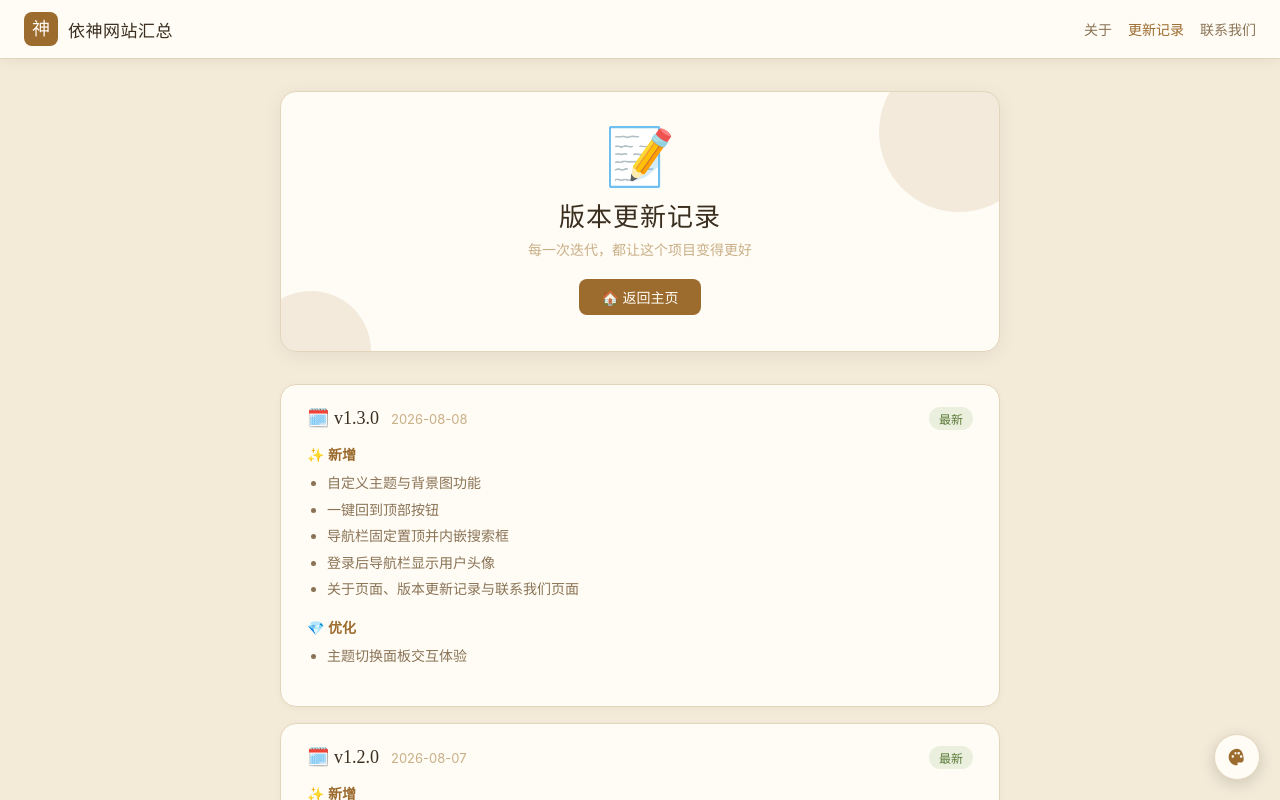
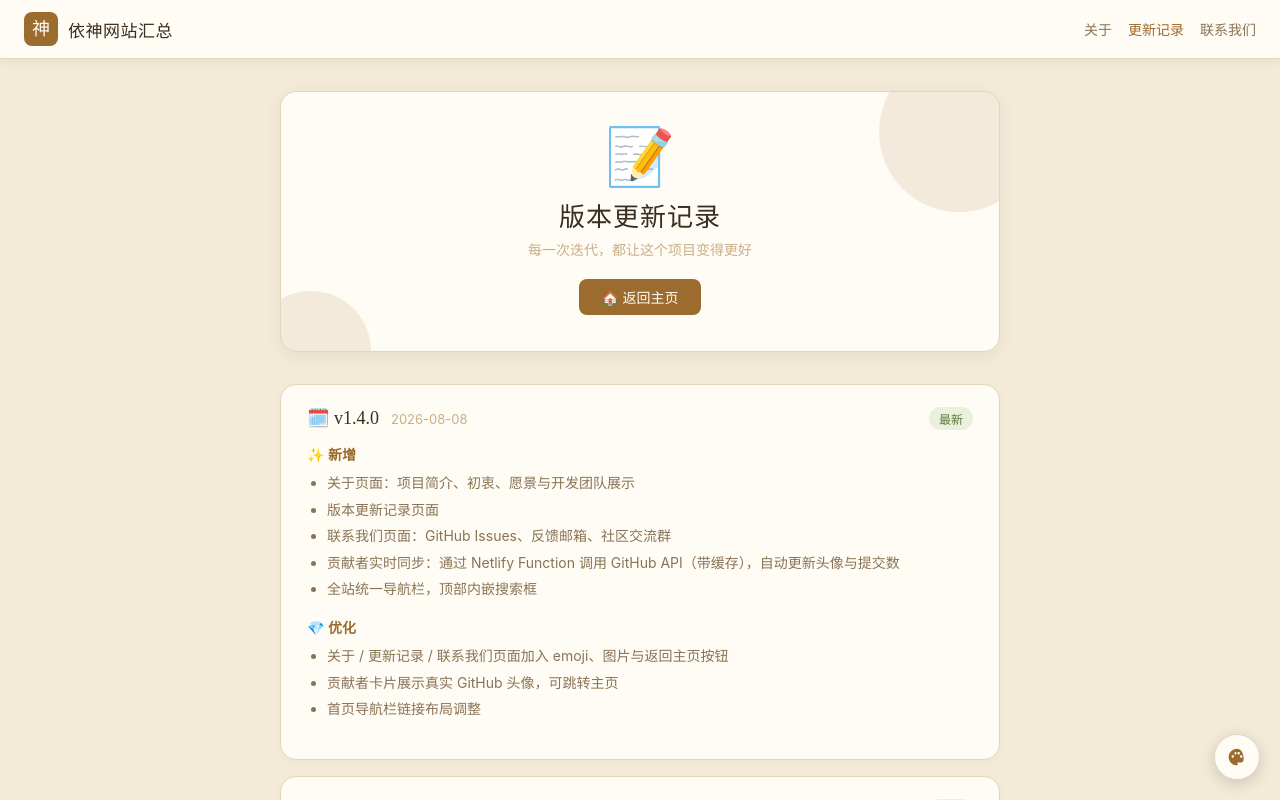
Before and after one commit to EmenWebsiteCollection/yishen-navigation, a React (Vite) app: page /changelog in a window 1280 px wide. Shown: the top 800 px of the page. Built offline with nearby package versions, Linux system fonts and the light colour scheme.

Commit message:
docs: 更新日志新增 v1.4.0

```diff
--- a/src/pages/ChangelogPage.jsx
+++ b/src/pages/ChangelogPage.jsx
@@ -53,9 +53,28 @@ const Version = ({ version, date, changes }) => (
 
 const CHANGELOG = [
   {
+    version: 'v1.4.0',
+    date: '2026-08-08',
+    latest: true,
+    changes: {
+      '新增': [
+        '关于页面：项目简介、初衷、愿景与开发团队展示',
+        '版本更新记录页面',
+        '联系我们页面：GitHub Issues、反馈邮箱、社区交流群',
+        '贡献者实时同步：通过 Netlify Function 调用 GitHub API（带缓存），自动更新头像与提交数',
+        '全站统一导航栏，顶部内嵌搜索框',
+      ],
+      '优化': [
+        '关于 / 更新记录 / 联系我们页面加入 emoji、图片与返回主页按钮',
+        '贡献者卡片展示真实 GitHub 头像，可跳转主页',
+        '首页导航栏链接布局调整',
+      ],
+    },
+  },
+  {
     version: 'v1.3.0',
     date: '2026-08-08',
-    latest: true,
+    latest: false,
     changes: {
       '新增': [
         '自定义主题与背景图功能',
```
